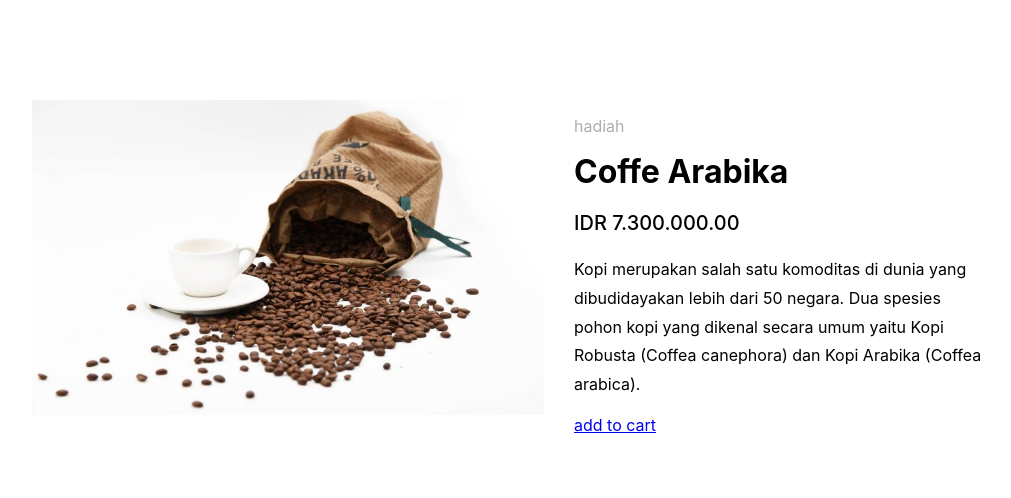
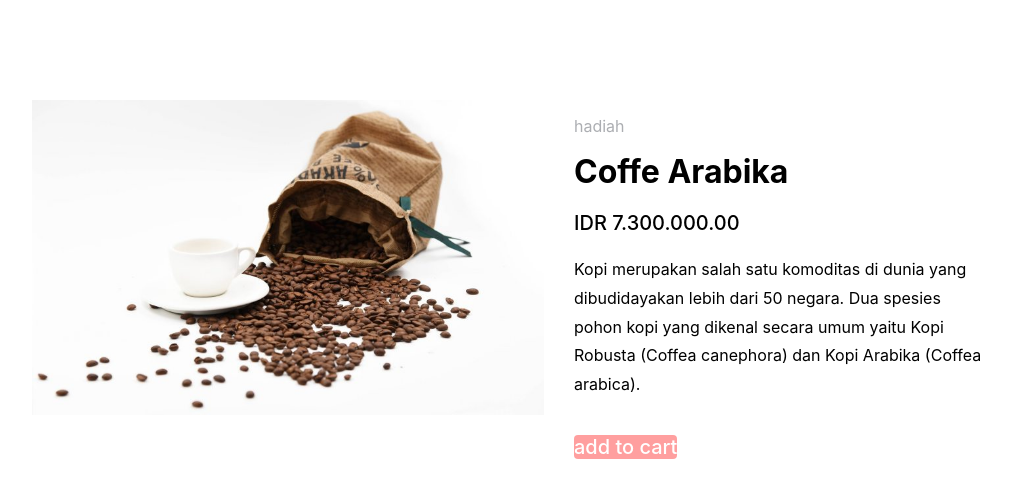
Before and after one commit to Soe-Hok-Gie/react-bwa, a React (Create React App) app: page / in a window 1280 px wide. Shown: the top 498 px of the page, without its empty margins (96-1107 px from the left). Built offline with nearby package versions, Linux system fonts and the light colour scheme.

Commit message:
membuat dan mendesain tombol event

```diff
--- a/src/App.css
+++ b/src/App.css
@@ -36,3 +36,21 @@
 .Deskripsi .Coffe{
   color: #acaeb2;
 }
+.Deskripsi a{
+  margin-top: 20px;
+  color: #fff;
+  font-weight: 500;
+  background: rgb(255, 159, 159);
+  text-decoration: none;
+  display: inline-block;
+  padding: 10px, 20px, 10px, 20px;
+  font-size: 20px;
+  border-radius: 4px;
+  transition: all 0.8s;
+}
+
+.Deskripsi a:hover{
+  color: #ffffff;
+  background: rgb (221, 135, 135);
+  transition: all 0.8s;
+}
```
